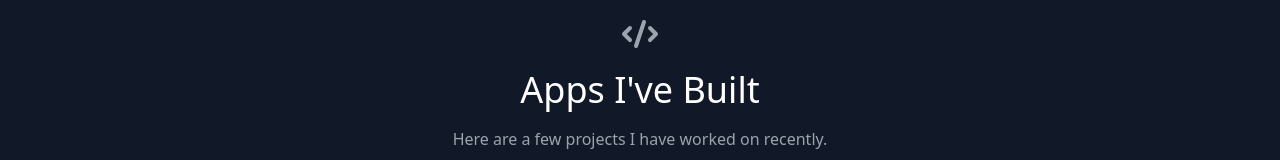
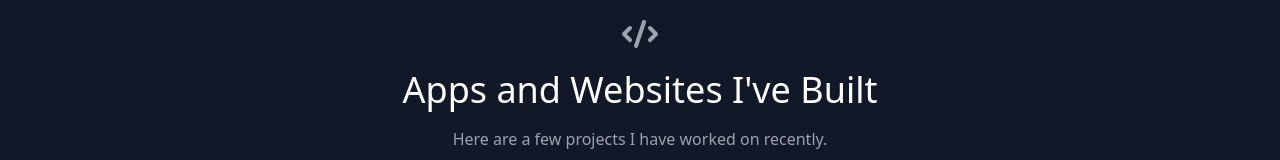
Before and after one commit to Susan56789/portfolio, a React (Create React App) app: page / in a window 1280 px wide. Shown: the part 558-718 px from the top of the page. Built offline with nearby package versions, Linux system fonts and the light colour scheme.

Commit message:
portfolio

```diff
--- a/src/components/Projects.js
+++ b/src/components/Projects.js
@@ -9,7 +9,7 @@ export default function Projects() {
         <div className="flex flex-col w-full mb-20">
           <CodeIcon className="mx-auto inline-block w-10 mb-4" />
           <h1 className="sm:text-4xl text-3xl font-medium title-font mb-4 text-white">
-            Apps I've Built
+            Apps and Websites I've Built
           </h1>
           <p className="lg:w-2/3 mx-auto leading-relaxed text-base">
             Here are a few projects I have worked on recently.
--- a/src/components/socialFollow.js
+++ b/src/components/socialFollow.js
@@ -37,7 +37,7 @@ export default function SocialFollow() {
   className="instagram social">
   <FontAwesomeIcon icon={faInstagram} size="2x" />
 </a>
-<a href=""
+<a href="https://wa.me/254796486115"
   className="whatsapp social">
   <FontAwesomeIcon icon={faWhatsapp} size="2x" />
 </a>
```
